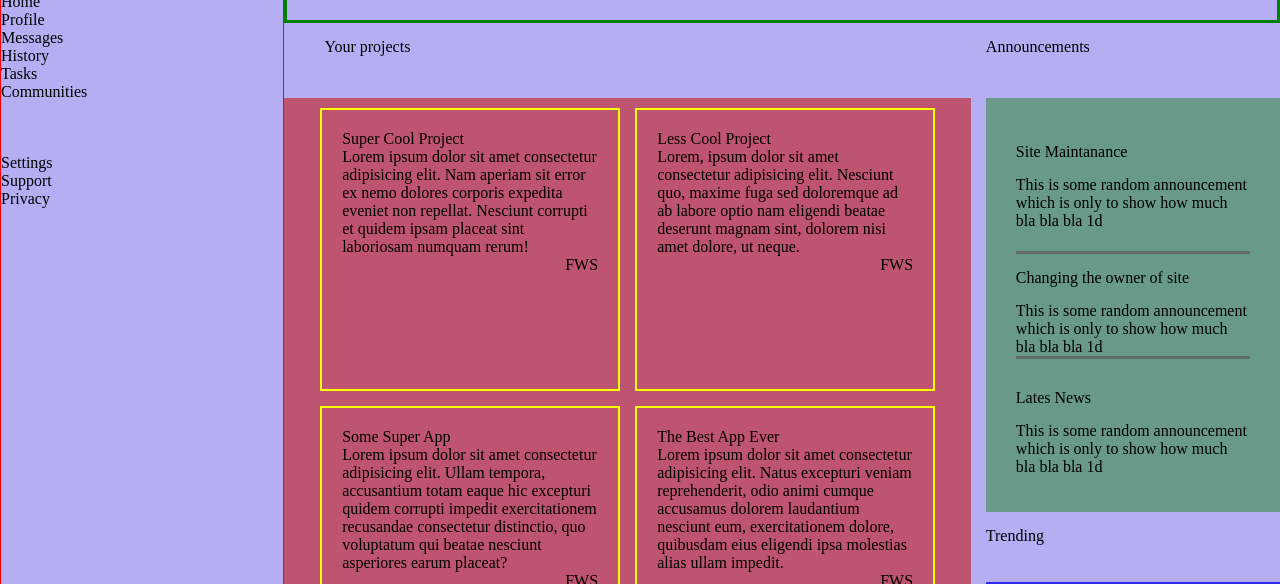
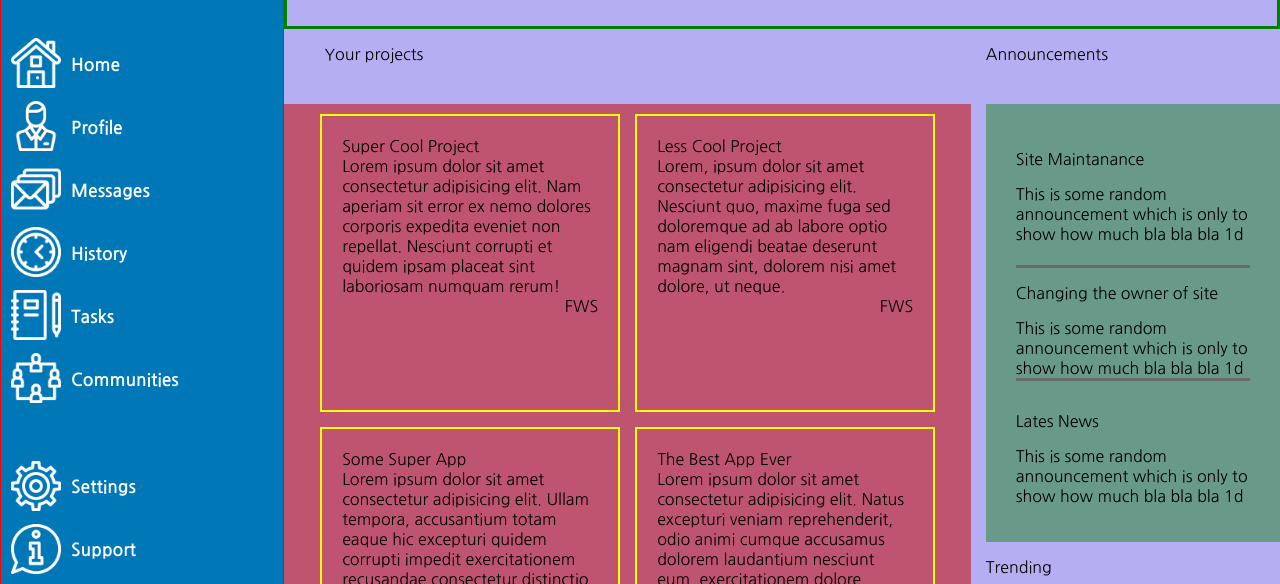
Before and after one commit to Mttt7/admin-dashboard, a plain HTML site: page index.html in a window 1280 px wide. Shown: the part 80-664 px from the top of the page. Drawn offline with Linux system fonts and the light colour scheme.

Commit message:
finish sidebar

```diff
--- a/index.html
+++ b/index.html
@@ -6,23 +6,26 @@
     <meta name="viewport" content="width=device-width, initial-scale=1.0">
     <title>Admin Dashboard</title>
     <link rel="stylesheet" href="styles/style.css">
+    <link rel="preconnect" href="https://fonts.googleapis.com">
+    <link rel="preconnect" href="https://fonts.gstatic.com" crossorigin>
+    <link href="https://fonts.googleapis.com/css2?family=Nanum+Gothic:wght@400;700;800&display=swap" rel="stylesheet">
 </head>
 <body>
     <div class="container">
         <div class="sidebar">
-            <div class="site-header-logo">A.DASHBOARD</div>
+            <div class="site-header-logo sidebar-element"><div class="logo"><img src="/icons/admin.png" alt=""></div>A.DASHBOARD</div>
             <div class="top-buttons">
-                <div class="home">Home</div>
-                <div class="profile">Profile</div>
-                <div class="messages">Messages</div>
-                <div class="history">History</div>
-                <div class="tasks">Tasks</div>
-                <div class="communities">Communities</div>
+                <div class="home sidebar-element"><div class="logo"><img src="/icons/house.png" alt=""></div><div class="text">Home</div></div>
+                <div class="profile sidebar-element"><div class="logo"><img src="/icons/assistance.png" alt=""></div><div class="text">Profile</div></div>
+                <div class="messages sidebar-element"><div class="logo"><img src="/icons/email.png" alt=""></div><div class="text">Messages</div></div>
+                <div class="history sidebar-element"><div class="logo"><img src="/icons/wall-clock.png" alt=""></div><div class="text">History</div></div>
+                <div class="tasks sidebar-element"><div class="logo"><img src="/icons/notebook.png" alt=""></div><div class="text">Tasks</div></div>
+                <div class="communities sidebar-element"><div class="logo"><img src="/icons/affiliate-marketing.png" alt=""></div><div class="text">Communities</div></div>
             </div>
             <div class="bot-buttons">
-                <div class="settings">Settings</div>
-                <div class="support">Support</div>
-                <div class="privacy">Privacy</div>
+                <div class="settings sidebar-element"><div class="logo"><img src="/icons/gear.png" alt=""></div><div class="text">Settings</div></div>
+                <div class="support sidebar-element"><div class="logo"><img src="/icons/info.png" alt=""></div><div class="text">Support</div></div>
+                <div class="privacy sidebar-element"><div class="logo"><img src="/icons/protection.png" alt=""></div><div class="text">Privacy</div></div>
             </div>
         </div>
 
@@ -175,7 +178,7 @@
 
 
 
-
+<a href="https://www.flaticon.com/free-icons/big-data" title="big data icons">Big data icons created by Freepik - Flaticon</a>
     <script src="script.js"></script>
 </body>
 </html>
--- a/styles/style.scss
+++ b/styles/style.scss
@@ -25,6 +25,7 @@ time, mark, audio, video {
 
  body{
     height: 100vh;
+    font-family: 'Nanum Gothic', sans-serif;
  }
 
 
@@ -39,10 +40,34 @@ time, mark, audio, video {
 .sidebar{
     border: red 1px solid;
     grid-area: 1/1/3/2;
-
+    background-color: #0078b8;
+    color: white;
+    font-size: 1.1rem;
+    font-weight: 700;
     display: flex;
     flex-direction: column;
-    gap:5%;
+    gap:4%;
+    padding: 10px;
+
+    .sidebar-element{
+        display: flex;
+        align-items: center;
+        gap: 10px;
+        .logo{
+            img{
+                width: 50px;
+                height: 50px;
+            }
+        }
+
+
+    }
+    .top-buttons>.sidebar-element{
+    padding-top: 10px;
+    }
+    .bot-buttons>.sidebar-element{
+        padding-top: 10px;
+    }
 }
 
 .header{
```
Also changed, not shown: icons/admin.png (added), icons/affiliate-marketing.png (added), icons/assistance.png (added), icons/desktop-svgrepo-com.svg (added), icons/email.png (added), icons/faq.png (added), icons/gear.png (added), icons/house.png (added), icons/info.png (added), icons/logo-ig-png-32457.png (added), icons/notebook.png (added), icons/protection.png (added), icons/smartphone-svgrepo-com.svg (added), icons/wall-clock.png (added), 2 more files, 1 other file.
